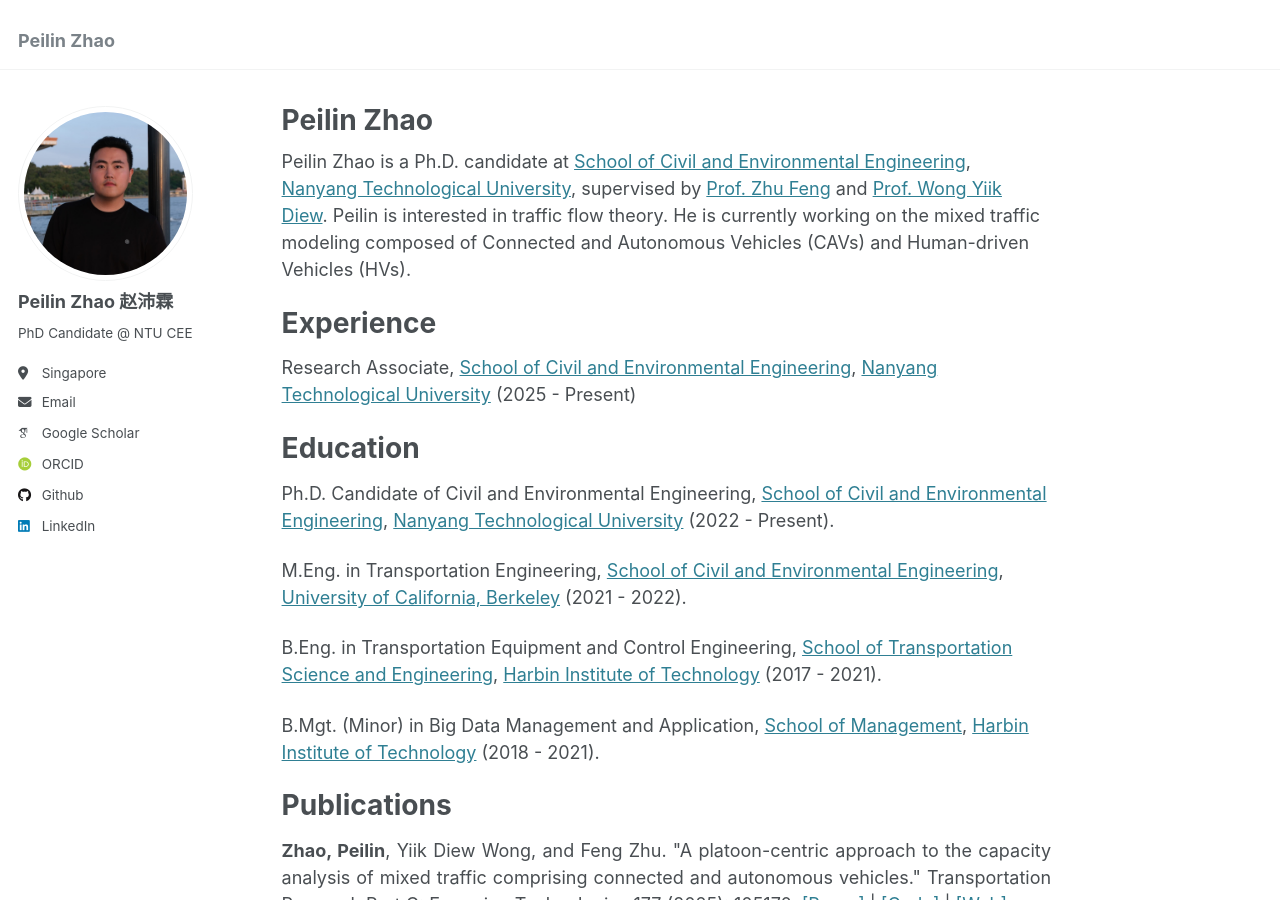
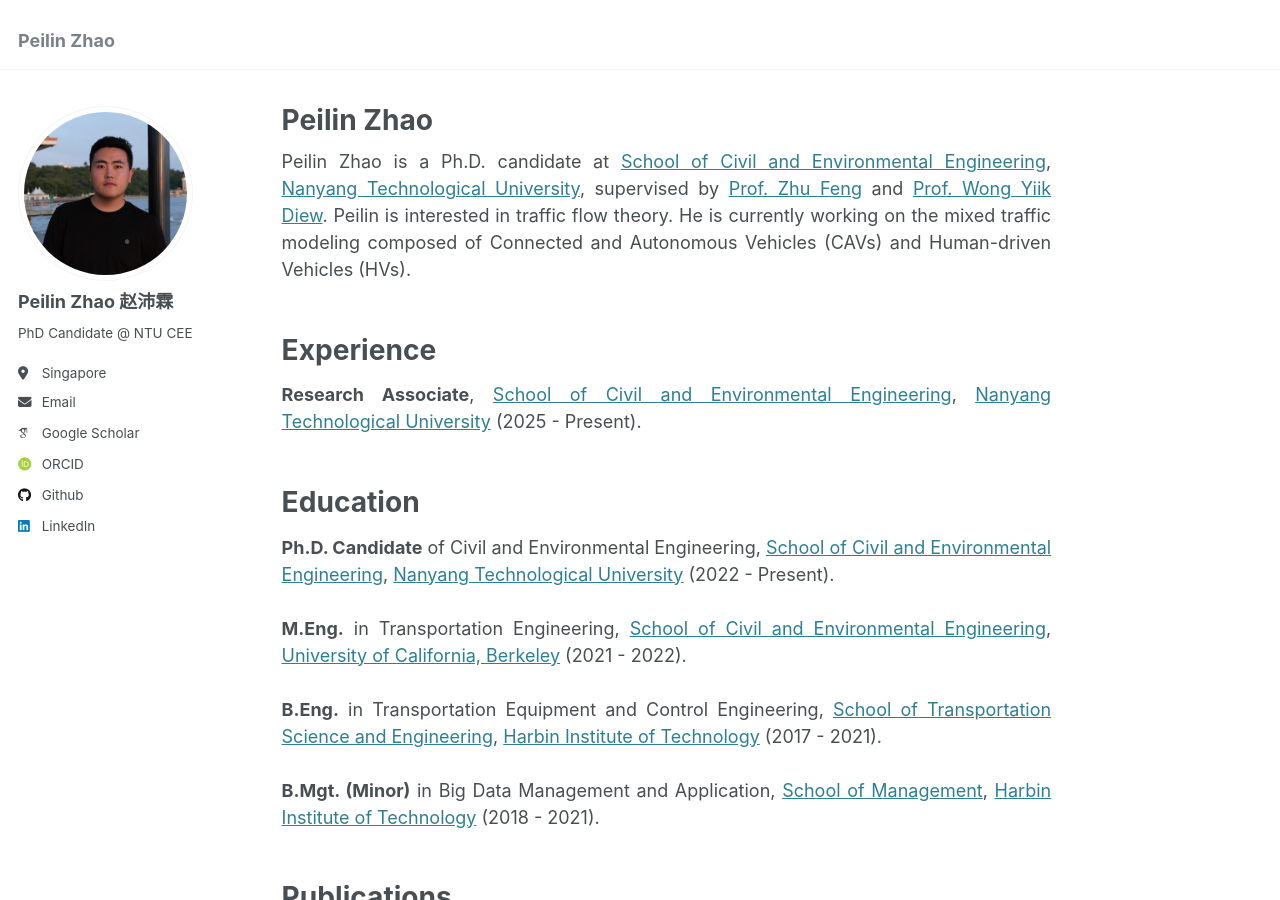
Before and after one commit to Jerry-zpl/Jerry-zpl.github.io, a Jekyll site: the page built from _pages/about.md, in a window 1280 px wide and 900 px high. Built offline with Jekyll 4.4.1, drawn with Linux system fonts in a browser that asks for light colours; some web fonts are replaced.

Commit message:
Update about.md

```diff
--- a/_pages/about.md
+++ b/_pages/about.md
@@ -7,21 +7,47 @@
   - /about.html
 ---
 
-Peilin Zhao is a Ph.D. candidate at [School of Civil and Environmental Engineering](https://www.ntu.edu.sg/cee), [Nanyang Technological University](https://www.ntu.edu.sg/), supervised by [Prof. Zhu Feng](https://dr.ntu.edu.sg/cris/rp/rp00740) and [Prof. Wong Yiik Diew](https://dr.ntu.edu.sg/cris/rp/rp00667). Peilin is interested in traffic flow theory. He is currently working on the mixed traffic modeling composed of Connected and Autonomous Vehicles (CAVs) and Human-driven Vehicles (HVs).
+<div style="text-align: justify;">
+
+Peilin Zhao is a Ph.D. candidate at <a href="https://www.ntu.edu.sg/cee">School of Civil and Environmental Engineering</a>, <a href="https://www.ntu.edu.sg/">Nanyang Technological University</a>, supervised by <a href="https://dr.ntu.edu.sg/cris/rp/rp00740">Prof. Zhu Feng</a> and <a href="https://dr.ntu.edu.sg/cris/rp/rp00667">Prof. Wong Yiik Diew</a>. Peilin is interested in traffic flow theory. He is currently working on the mixed traffic modeling composed of Connected and Autonomous Vehicles (CAVs) and Human-driven Vehicles (HVs).
+
+</div>
+
+<br>
 
 Experience
 ======
-Research Associate, [School of Civil and Environmental Engineering](https://www.ntu.edu.sg/cee), [Nanyang Technological University](https://www.ntu.edu.sg/) (2025 - Present)
+
+<div style="text-align: justify;">
+
+<b>Research Associate</b>, <a href="https://www.ntu.edu.sg/cee">School of Civil and Environmental Engineering</a>, <a href="https://www.ntu.edu.sg/">Nanyang Technological University</a> (2025 - Present).
+
+</div>
+
+<br>
 
 Education
 ======
-Ph.D. Candidate of Civil and Environmental Engineering, [School of Civil and Environmental Engineering](https://www.ntu.edu.sg/cee), [Nanyang Technological University](https://www.ntu.edu.sg/) (2022 - Present).
 
-M.Eng. in Transportation Engineering, [School of Civil and Environmental Engineering](https://ce.berkeley.edu/), [University of California, Berkeley](https://www.berkeley.edu/) (2021 - 2022).
+<div style="text-align: justify;">
 
-B.Eng. in Transportation Equipment and Control Engineering, [School of Transportation Science and Engineering](https://jtxy.hit.edu.cn/), [Harbin Institute of Technology](https://www.hit.edu.cn/) (2017 - 2021).
+<b>Ph.D. Candidate</b> of Civil and Environmental Engineering, <a href="https://www.ntu.edu.sg/cee">School of Civil and Environmental Engineering</a>, <a href="https://www.ntu.edu.sg/">Nanyang Technological University</a> (2022 - Present).
 
-B.Mgt. (Minor) in Big Data Management and Application, [School of Management](https://som.hit.edu.cn/), [Harbin Institute of Technology](https://www.hit.edu.cn/) (2018 - 2021).
+<br><br>
+
+<b>M.Eng.</b> in Transportation Engineering, <a href="https://ce.berkeley.edu/">School of Civil and Environmental Engineering</a>, <a href="https://www.berkeley.edu/">University of California, Berkeley</a> (2021 - 2022).
+
+<br><br>
+
+<b>B.Eng.</b> in Transportation Equipment and Control Engineering, <a href="https://jtxy.hit.edu.cn/">School of Transportation Science and Engineering</a>, <a href="https://www.hit.edu.cn/">Harbin Institute of Technology</a> (2017 - 2021).
+
+<br><br>
+
+<b>B.Mgt. (Minor)</b> in Big Data Management and Application, <a href="https://som.hit.edu.cn/">School of Management</a>, <a href="https://www.hit.edu.cn/">Harbin Institute of Technology</a> (2018 - 2021).
+
+</div>
+
+<br>
 
 Publications
 ======
```
